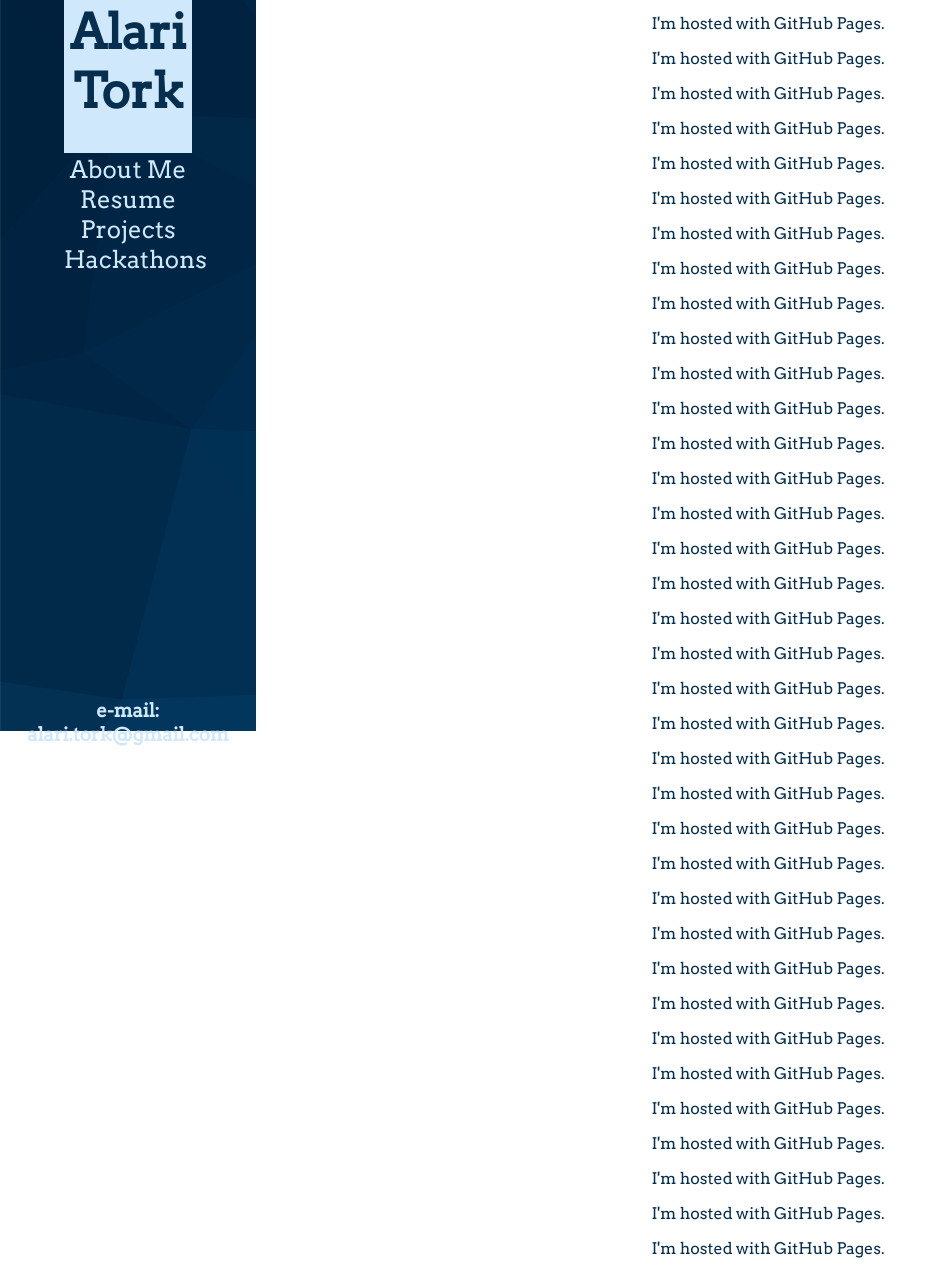
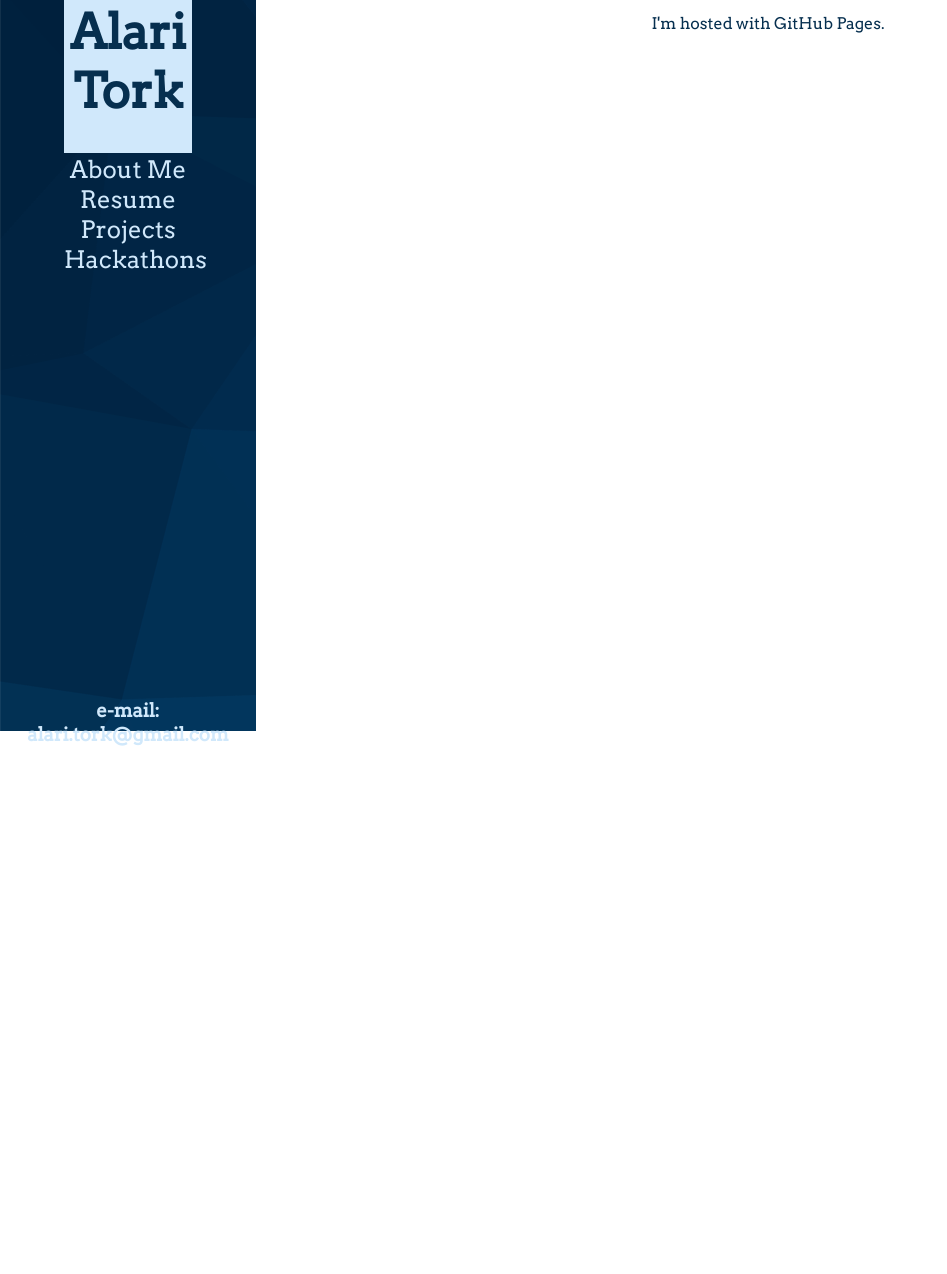
Before and after one commit to Torquelus/torquelus.github.io, a plain HTML site: page index.html in a window 1280 px wide. Shown: the part 69-1343 px from the top of the page, without its empty margins (0-947 px from the left). After the commit the page ends 800 px from the top, so only its background shows below. Drawn offline with Linux system fonts and the light colour scheme.

Commit message:
Each site is updated

```diff
--- a/index.html
+++ b/index.html
@@ -9,41 +9,6 @@
 	<body>
 		<div class="main">
 			<h1>Welcome to my homepage</h1>
-			<p>I'm hosted with GitHub Pages.</p>
-			<p>I'm hosted with GitHub Pages.</p>
-			<p>I'm hosted with GitHub Pages.</p>
-			<p>I'm hosted with GitHub Pages.</p>
-			<p>I'm hosted with GitHub Pages.</p>
-			<p>I'm hosted with GitHub Pages.</p>
-			<p>I'm hosted with GitHub Pages.</p>
-			<p>I'm hosted with GitHub Pages.</p>
-			<p>I'm hosted with GitHub Pages.</p>
-			<p>I'm hosted with GitHub Pages.</p>
-			<p>I'm hosted with GitHub Pages.</p>
-			<p>I'm hosted with GitHub Pages.</p>
-			<p>I'm hosted with GitHub Pages.</p>
-			<p>I'm hosted with GitHub Pages.</p>
-			<p>I'm hosted with GitHub Pages.</p>
-			<p>I'm hosted with GitHub Pages.</p>
-			<p>I'm hosted with GitHub Pages.</p>
-			<p>I'm hosted with GitHub Pages.</p>
-			<p>I'm hosted with GitHub Pages.</p>
-			<p>I'm hosted with GitHub Pages.</p>
-			<p>I'm hosted with GitHub Pages.</p>
-			<p>I'm hosted with GitHub Pages.</p>
-			<p>I'm hosted with GitHub Pages.</p>
-			<p>I'm hosted with GitHub Pages.</p>
-			<p>I'm hosted with GitHub Pages.</p>
-			<p>I'm hosted with GitHub Pages.</p>
-			<p>I'm hosted with GitHub Pages.</p>
-			<p>I'm hosted with GitHub Pages.</p>
-			<p>I'm hosted with GitHub Pages.</p>
-			<p>I'm hosted with GitHub Pages.</p>
-			<p>I'm hosted with GitHub Pages.</p>
-			<p>I'm hosted with GitHub Pages.</p>
-			<p>I'm hosted with GitHub Pages.</p>
-			<p>I'm hosted with GitHub Pages.</p>
-			<p>I'm hosted with GitHub Pages.</p>
 			<p>I'm hosted with GitHub Pages.</p>
 		</div>
 
--- a/main.css
+++ b/main.css
@@ -43,6 +43,10 @@ body{
 	width: 50%;
 }
 
+.name:hover{
+	background-color: white;
+}
+
 .links-list{
 	position: absolute;
 	width: 50%;
```
Also changed, not shown: about.html (+9 -1 lines), hackathons.html (+9 -1 lines), projects.html (+9 -1 lines), resume.html (+9 -1 lines).
